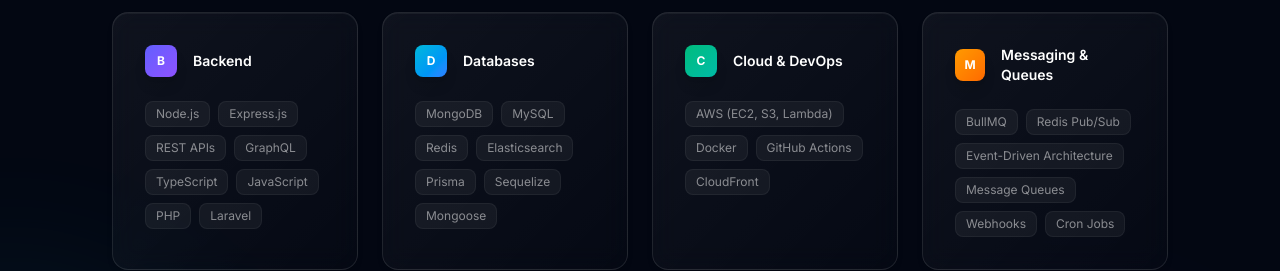
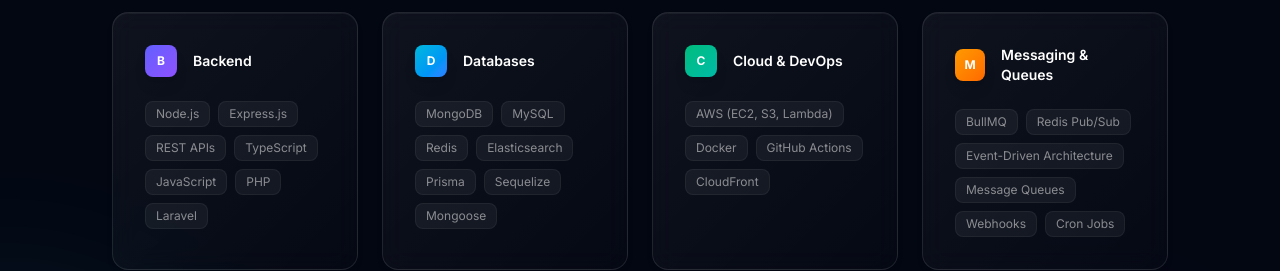
Before and after one commit to vikas123verma/portfolio, a React (Vite) app: page /#/ in a window 1280 px wide. Shown: the part 2200-2471 px from the top of the page. Built offline with nearby package versions, Linux system fonts and the light colour scheme.

Commit message:
feat: remove GraphQL from the skills list

```diff
--- a/src/data/skills.ts
+++ b/src/data/skills.ts
@@ -17,7 +17,6 @@
       { name: 'Node.js' },
       { name: 'Express.js' },
       { name: 'REST APIs' },
-      { name: 'GraphQL' },
       { name: 'TypeScript' },
       { name: 'JavaScript' },
       { name: 'PHP' },
```
